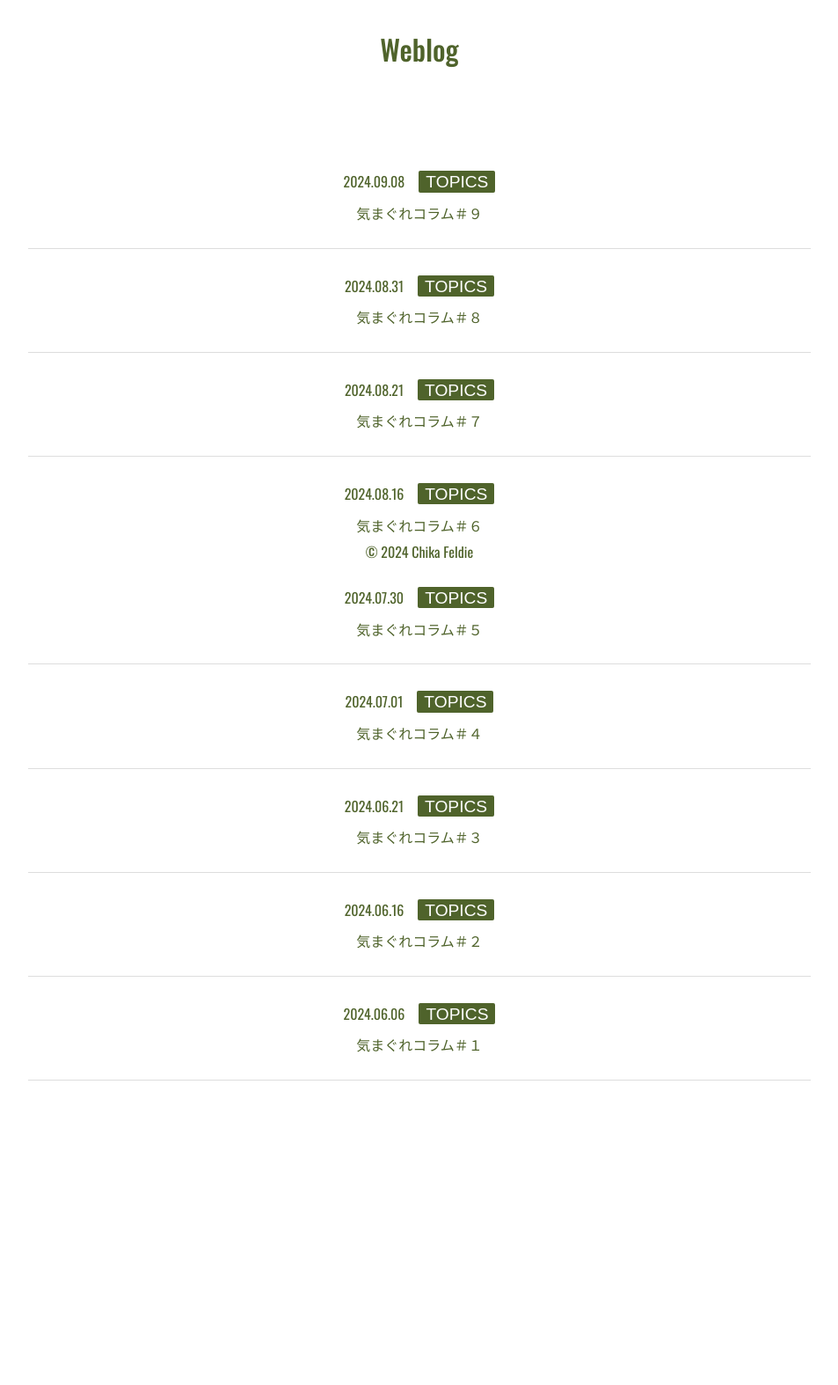
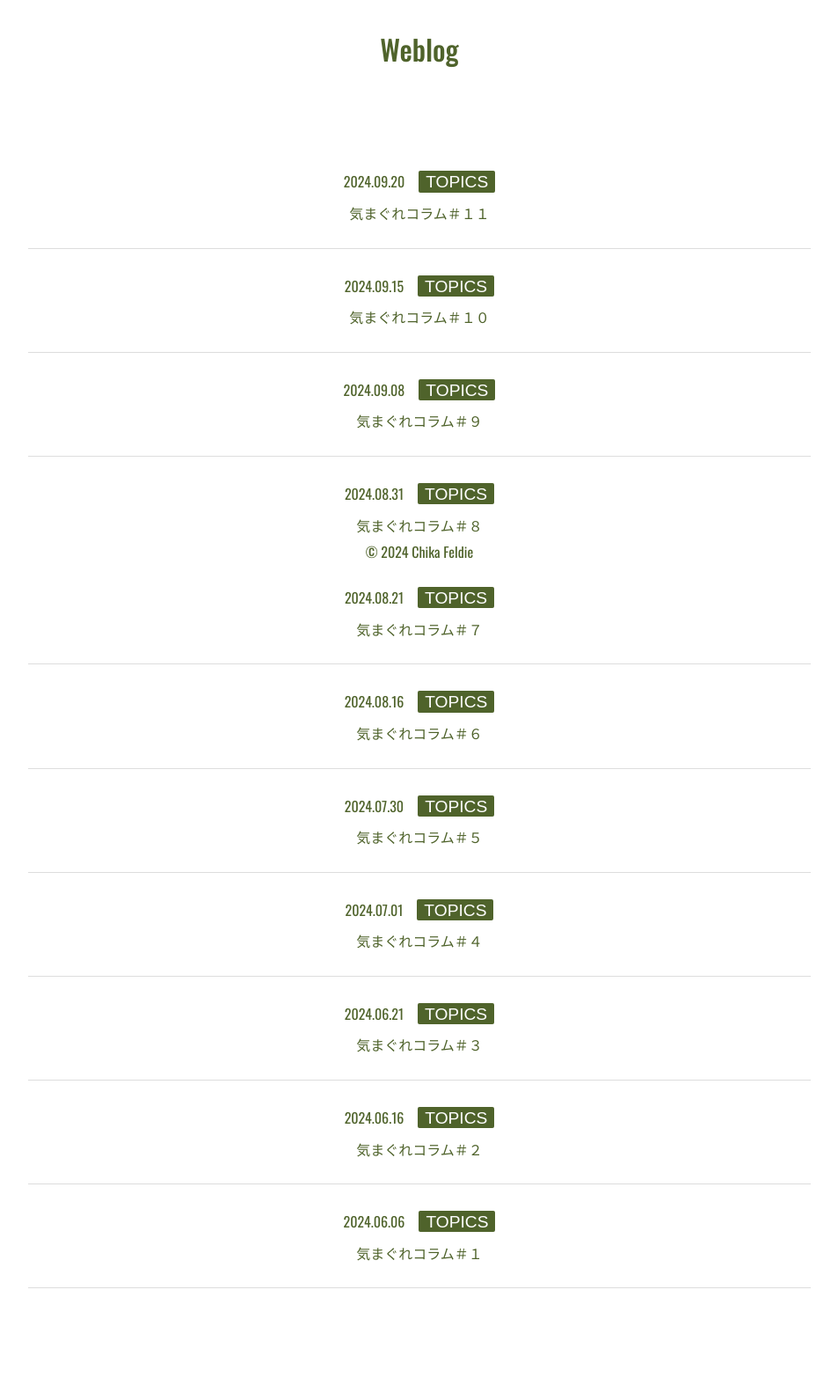
Before and after one commit to DonnyHaruway/ChikaFeldieSite, a Flask app: page /weblog in a window 1280 px wide. Shown: the part 143-1717 px from the top of the page at 88% size, without its empty margins (163-1116 px from the left). Before the commit the page ends 1371 px from the top, so only its background shows below. Run offline with Flask 3, Linux system fonts and the light colour scheme; some libraries are stand-ins or nearby versions; some web fonts are replaced.

Commit message:
2回分のコラムページを作成しました。

```diff
--- a/app.py
+++ b/app.py
@@ -13,6 +13,16 @@ def live_info():
 @app.route('/weblog')
 def weblog():
     return render_template('weblog.html')
+
+# Weblogページの遷移先
+
+@app.route('/weblog/column11')
+def weblog_column11():
+    return render_template("weblog_columns/column11.html")
+
+@app.route('/weblog/column10')
+def weblog_column10():
+    return render_template("weblog_columns/column10.html")
 
 @app.route('/weblog/column9')
 def weblog_column9():
--- a/templates/weblog.html
+++ b/templates/weblog.html
@@ -9,6 +9,30 @@
 	<div class="main__column--02 ">
 		<article class="widget-news-all">
 			<div class="wdg__inner">
+						<!--/.list-row-->
+						<div class="list-row">
+                            <a href="/weblog/column11">
+						        <div class="list-row__detail">
+							        <p class="tags">
+								        <span class="tags__date">2024.09.20</span>
+								        <span class="tags__icon tags__icon--news">TOPICS</span>
+                                    </p>
+							        <p class="weblog-title">気まぐれコラム＃１１</p>
+						        </div>
+	                        </a>
+                        </div>
+						<!--/.list-row-->
+						<div class="list-row">
+                            <a href="/weblog/column10">
+						        <div class="list-row__detail">
+							        <p class="tags">
+								        <span class="tags__date">2024.09.15</span>
+								        <span class="tags__icon tags__icon--news">TOPICS</span>
+                                    </p>
+							        <p class="weblog-title">気まぐれコラム＃１０</p>
+						        </div>
+	                        </a>
+                        </div>
                         <!--/.list-row-->
 						<div class="list-row">
                             <a href="/weblog/column9">
```
Also changed, not shown: templates/weblog_columns/column10.html (added, +28 -0 lines), templates/weblog_columns/column11.html (added, +38 -0 lines), static/img/column_albums/column10.jpg (added), static/img/column_albums/column11-1.jpg (added), static/img/column_albums/column11-2.jpg (added).
